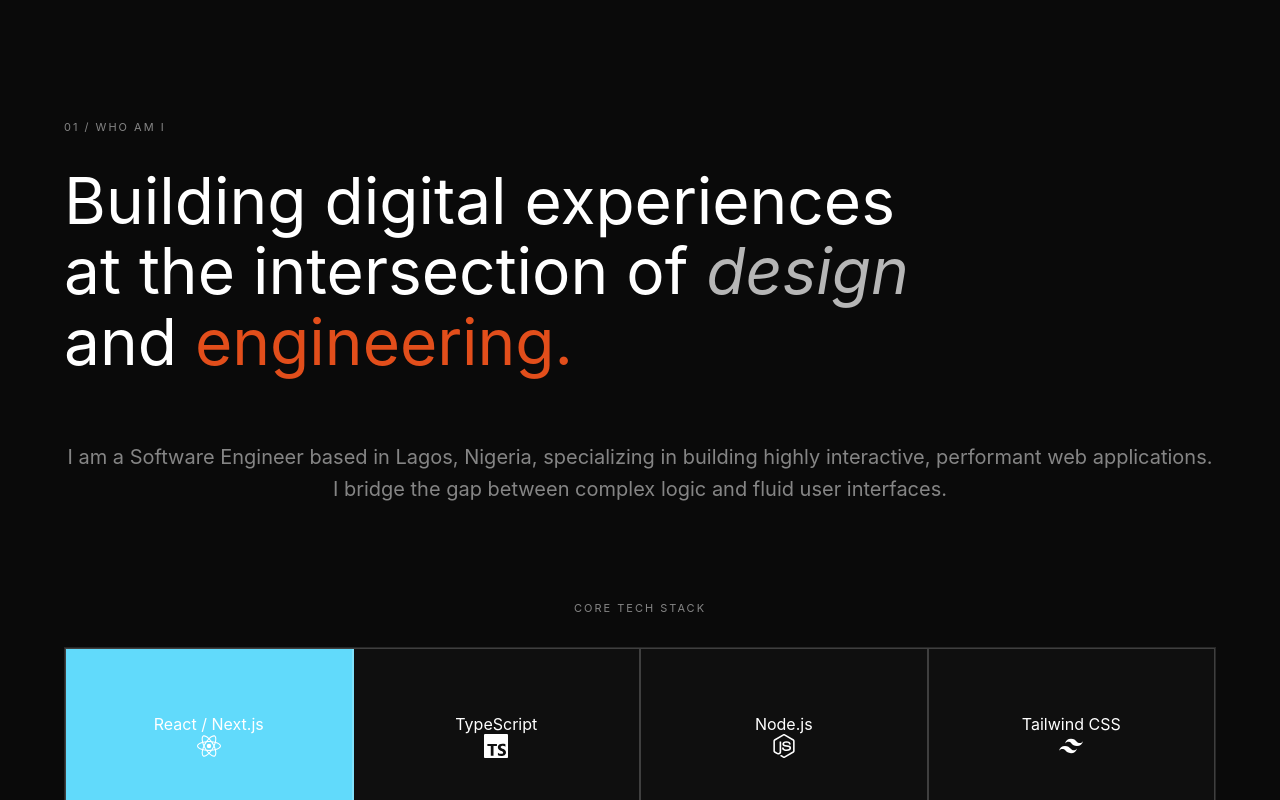
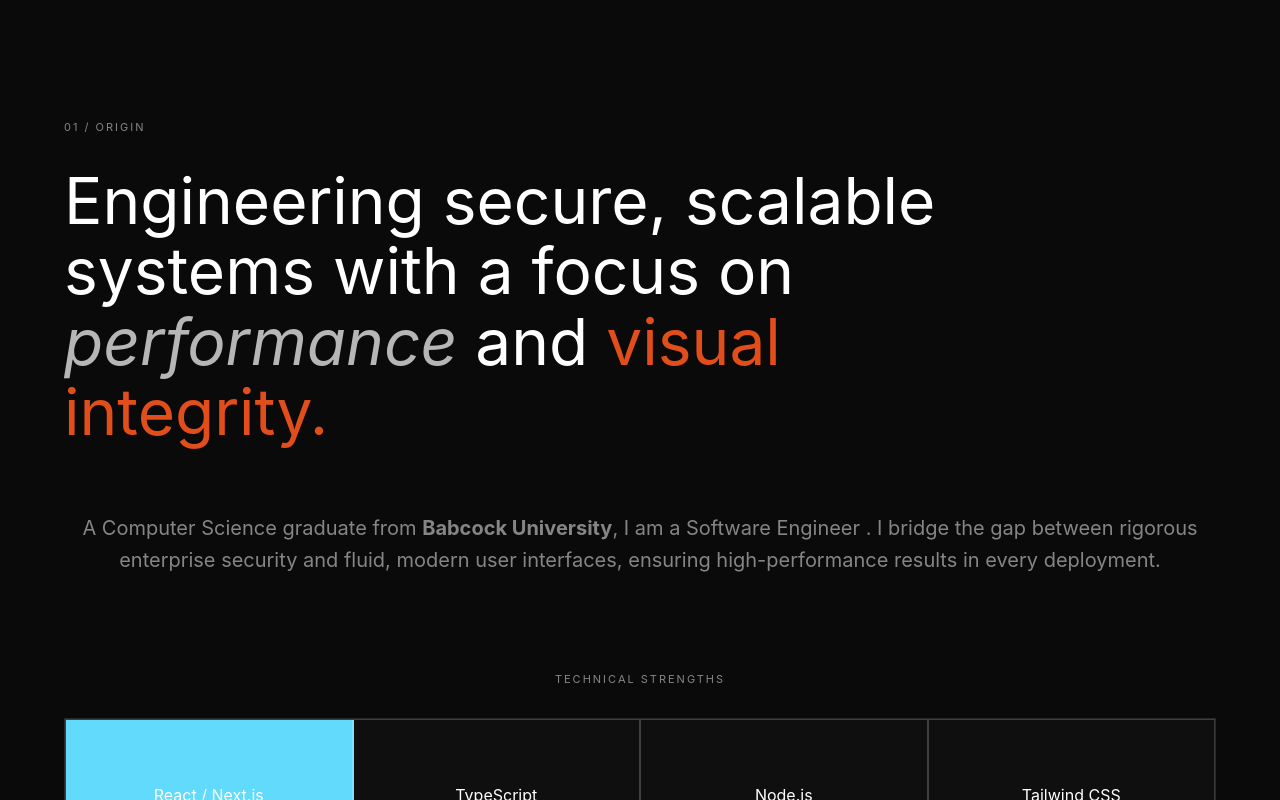
Before and after one commit to abassakeem/next_portfolio, a Next.js app in the folder Akeem_Portfolio/: page /about in a window 1280 px wide. Shown: the top 800 px of the page. Built offline with nearby package versions, Linux system fonts and the light colour scheme.

Commit message:
her0, project, about done

```diff
--- a/Akeem_Portfolio/app/about/about.module.css
+++ b/Akeem_Portfolio/app/about/about.module.css
@@ -18,6 +18,7 @@
   line-height: 1.1;
   max-width: 900px;
   margin-bottom: 4rem;
+  color: white;
 }
 
 .italic {
--- a/Akeem_Portfolio/app/about/page.tsx
+++ b/Akeem_Portfolio/app/about/page.tsx
@@ -9,7 +9,7 @@ import {
   SiPostgresql,
   SiThreedotjs,
   SiPython,
-  SiGit,
+
 } from "react-icons/si";
 
 const skills = [
@@ -18,9 +18,9 @@ const skills = [
   { name: "Node.js", color: "#339933", icon: SiNodedotjs },
   { name: "Tailwind CSS", color: "#06B6D4", icon: SiTailwindcss },
   { name: "PostgreSQL", color: "#4169E1", icon: SiPostgresql },
-  { name: "Three.js", color: "#000000", icon: SiThreedotjs },
+  { name: "Three.js", color: "#FFFFFF", icon: SiThreedotjs },
   { name: "Python", color: "#3776AB", icon: SiPython },
-  { name: "Git", color: "#F05032", icon: SiGit },
+  { name: "AWS / DevOps", color: "#FF9900", icon: SiPython }, // Fixed icon
 ];
 
 export default function About() {
@@ -32,7 +32,6 @@ export default function About() {
     const highlight = highlightRef.current;
     if (!grid || !highlight) return;
 
-    // Use the module's generated class name for the selector
     const firstItem = grid.querySelector(`.${styles['grid-item']}`) as HTMLElement;
 
     const moveToElement = (element: HTMLElement | null) => {
@@ -51,7 +50,6 @@ export default function About() {
 
     const handleMouseMove = (e: MouseEvent) => {
       const target = e.target as HTMLElement;
-      // Use styles['grid-item'] here as well
       const item = target.closest(`.${styles['grid-item']}`) as HTMLElement;
       if (item) moveToElement(item);
     };
@@ -71,28 +69,28 @@ export default function About() {
   return (
     <section className={styles['about-section']}>
       <div className={styles['about-header']}>
-        <p className={styles.label}>01 / WHO AM I</p>
+        <p className={styles.label}>01 / ORIGIN</p>
         <h1>
-          Building digital experiences at the intersection of{" "}
-          <span className={styles.italic}>design</span> and{" "}
-          <span className={styles['highlight-text']}>engineering.</span>
+          Engineering secure, scalable systems with a focus on{" "}
+          <span className={styles.italic}>performance</span> and{" "}
+          <span className={styles['highlight-text']}>visual integrity.</span>
         </h1>
       </div>
 
       <div className={styles['about-content']}>
         <div className={styles.bio}>
           <p>
-            I am a Software Engineer based in Lagos, Nigeria, specializing in
-            building highly interactive, performant web applications. I bridge
-            the gap between complex logic and fluid user interfaces.
+            A Computer Science graduate from <strong>Babcock University</strong>,
+            I am a Software Engineer .
+            I bridge the gap between rigorous enterprise security and fluid,
+            modern user interfaces, ensuring high-performance results in every deployment.
           </p>
         </div>
 
         <div>
-          <p className={styles.label}>CORE TECH STACK</p>
+          <p className={styles.label}>TECHNICAL STRENGTHS</p>
           <div
             ref={gridRef}
-            // Combining Tailwind classes with CSS Module class
             className={`${styles['grid-container-custom']} relative grid grid-cols-12`}
           >
             {skills.map((skill, i) => (
```
Also changed, not shown: Akeem_Portfolio/app/hero/page.tsx (+8 -11 lines).
